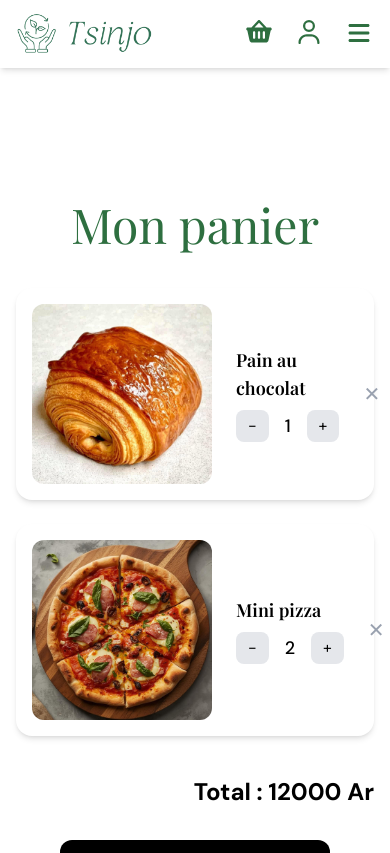
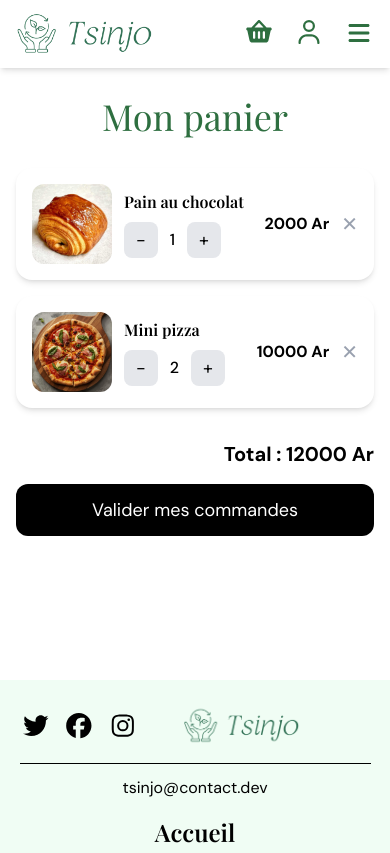
Before and after one commit to ItokianaRAKT/anti-gaspillage, a React (Vite) app: page /Panier in a window 390 px wide. Shown: the top 853 px of the page. Built offline with nearby package versions, Linux system fonts and the light colour scheme.

Commit message:
feat: make cart  page responsive

```diff
--- a/src/components/cartePanier.tsx
+++ b/src/components/cartePanier.tsx
@@ -22,55 +22,47 @@ export default function CartItem({
   const total = price * quantity;
 
   return (
-    <div className="w-full  bg-white rounded-2xl shadow-md p-4 flex items-center gap-6">
+    <div className="w-full bg-white rounded-2xl shadow-md p-4 flex items-center gap-3 md:gap-6">
 
-      {/* Image */}
       <img
         src={image}
         alt={name}
-        className="w-45 aspect-square object-cover rounded-xl"
+        className="w-20 md:w-36 aspect-square object-cover rounded-xl shrink-0"
       />
 
-      {/* Infos */}
-      <div className="flex flex-col grow">
-        <h3 className="text-lg font-semibold">{name}</h3>
+      <div className="flex flex-col grow min-w-0">
+        <h3 className="text-base md:text-lg font-semibold truncate">{name}</h3>
 
-        {/* Compteur */}
-        <div className="flex items-center gap-4 mt-2">
+        <div className="flex items-center gap-3 mt-2">
           <button
             onClick={onDecrease}
-            className="px-3 py-1 bg-gray-200 rounded-lg"
+            className="px-3 py-1 bg-gray-200 rounded-lg text-lg"
           >
             -
           </button>
-
-          <span className="text-lg font-medium">{quantity}</span>
-
+          <span className="text-base md:text-lg font-medium">{quantity}</span>
           <button
             onClick={onIncrease}
             disabled={quantity >= maxStock}
-  className="px-3 py-1 bg-gray-200 rounded-lg disabled:opacity-40"
+            className="px-3 py-1 bg-gray-200 rounded-lg text-lg disabled:opacity-40"
           >
             +
           </button>
         </div>
-
       </div>
 
+      {/* Prix total */}
+      <div className="text-base md:text-lg font-bold shrink-0">
+        {total} Ar
+      </div>
+
+      {/* Supprimer */}
       <button
         onClick={onRemove}
-    className="text-gray-400 hover:text-red-500 text-xl"
+        className="text-gray-400 hover:text-red-500 text-xl shrink-0"
       >
         ✕
       </button>
-
-
-      {/* Prix total produit */}
-      <div className="text-lg font-bold">
-        {total} Ar
-      </div>
-
-
     </div>
   );
 }
--- a/src/components/confiance.tsx
+++ b/src/components/confiance.tsx
@@ -6,7 +6,7 @@ const Confiance = () => {
             <img
                 src={fondConfiance}
                 alt=""
-                className="w-full h-[55vh] md:h-[65vh] lg:h-[70vh] object-cover border border-gray-600 shadow-gray-900 shadow-2xl"
+                className="w-full h-[55vh] md:h-[65vh] lg:h-[70vh] object-cover border border-gray-600 shadow-gray-300 shadow-xl"
             />
 
             <div className="absolute inset-0 flex flex-col justify-center items-center px-6 md:px-16 lg:px-24">
--- a/src/components/formPub.tsx
+++ b/src/components/formPub.tsx
@@ -1,4 +1,5 @@
 import { useState } from "react";
+
 const units = [
   "pièce",
   "pack",
@@ -43,31 +44,30 @@ const handleFileChange = (e: React.ChangeEvent<HTMLInputElement>) => {
     form.expiryDate;
 
   return (
-    <section className="w-full">
+    <section className="w-full px-4 md:px-8">
+      <div className="max-w-6xl mt-24 md:mt-32 mx-auto p-6 md:p-10 rounded-2xl shadow-lg">
 
-    <div className="max-w-6xl mt-50 mx-auto p-6 rounded-2xl shadow-lg">
-  <p className="text-primaryGreen text-5xl font-titre mb-13 text-center">
+        <p className="text-primaryGreen text-4xl md:text-5xl font-titre mb-10 text-center">
           Publier un produit
         </p>
 
-  <div className="flex flex-col md:flex-row gap-20">
+        <div className="flex flex-col md:flex-row gap-10 md:gap-20">
 
           <div className="flex-1 flex flex-col gap-4">
-
             <input
               type="text"
               name="name"
               placeholder="Nom du produit"
               value={form.name}
               onChange={handleChange}
-        className="border rounded-lg p-3"
+              className="border rounded-lg p-3 text-base md:text-lg"
             />
 
             <select
               name="type"
               value={form.type}
               onChange={handleChange}
-        className="border rounded-lg p-3"
+              className="border rounded-lg p-3 text-base md:text-lg"
             >
               <option value="">Type de produit</option>
               <option>Pain & pâtisserie</option>
@@ -80,17 +80,16 @@ const handleFileChange = (e: React.ChangeEvent<HTMLInputElement>) => {
               <input
                 type="number"
                 name="price"
-          placeholder="Prix unitaire en Ariary"
+                placeholder="Prix en Ariary"
                 value={form.price}
                 onChange={handleChange}
-          className="border rounded-lg p-3 w-2/3"
+                className="border rounded-lg p-3 w-2/3 text-base md:text-lg"
               />
-
               <select
                 name="unit"
                 value={form.unit}
                 onChange={handleChange}
-          className="border rounded-lg p-3 w-1/3"
+                className="border rounded-lg p-3 w-1/3 text-base md:text-lg"
               >
                 {units.map((unit) => (
                   <option key={unit}>{unit}</option>
@@ -104,7 +103,7 @@ const handleFileChange = (e: React.ChangeEvent<HTMLInputElement>) => {
               placeholder={`Stock disponible (${form.unit}${form.unit === "pièce" ? "s" : ""})`}
               value={form.stock}
               onChange={handleChange}
-        className="border rounded-lg p-3"
+              className="border rounded-lg p-3 text-base md:text-lg"
             />
 
             <input
@@ -112,7 +111,7 @@ const handleFileChange = (e: React.ChangeEvent<HTMLInputElement>) => {
               name="expiryDate"
               value={form.expiryDate}
               onChange={handleChange}
-        className="border rounded-lg p-3"
+              className="border rounded-lg p-3 text-base md:text-lg"
             />
 
             <input
@@ -120,7 +119,7 @@ const handleFileChange = (e: React.ChangeEvent<HTMLInputElement>) => {
               name="address"
               value={form.address}
               onChange={handleChange}
-        className="border rounded-lg p-3"
+              className="border rounded-lg p-3 text-base md:text-lg"
             />
 
             <input
@@ -128,13 +127,12 @@ const handleFileChange = (e: React.ChangeEvent<HTMLInputElement>) => {
               name="pickupTime"
               value={form.pickupTime}
               onChange={handleChange}
-        className="border rounded-lg p-3"
+              className="border rounded-lg p-3 text-base md:text-lg"
             />
           </div>
 
           <div className="flex-1 flex flex-col items-center gap-5">
-
-      <div className="w-[40vh] aspect-square border-2 border-dashed rounded-xl flex items-center justify-center overflow-hidden bg-white">
+            <div className="w-full max-w-[40vh] aspect-square border-2 border-dashed rounded-xl flex items-center justify-center overflow-hidden bg-white">
               {form.image ? (
                 <img
                   src={URL.createObjectURL(form.image)}
@@ -142,9 +140,7 @@ const handleFileChange = (e: React.ChangeEvent<HTMLInputElement>) => {
                   className="w-full h-full object-cover"
                 />
               ) : (
-          <span className="text-gray-400 text-sm">
-            image
-          </span>
+                <span className="text-gray-400 text-sm">image</span>
               )}
             </div>
 
@@ -153,11 +149,11 @@ const handleFileChange = (e: React.ChangeEvent<HTMLInputElement>) => {
               accept="image/*"
               onChange={handleFileChange}
               id="imageUpload"
-        className="hidden border border-solid"
+              className="hidden"
             />
             <label
               htmlFor="imageUpload"
-  className="cursor-pointer bg-white text-black border border-solid px-4 py-2 rounded-lg text-center w-[40vh]"
+              className="cursor-pointer bg-white text-black border border-solid px-4 py-2 rounded-lg text-center w-full max-w-[40vh]"
             >
               {form.image ? form.image.name : "Choisir une image"}
             </label>
@@ -168,7 +164,7 @@ const handleFileChange = (e: React.ChangeEvent<HTMLInputElement>) => {
         <div className="flex justify-center mt-8">
           <button
             disabled={!isValid}
-      className={`px-8 py-3 rounded-xl font-medium transition
+            className={`px-8 py-3 rounded-xl font-medium transition text-lg
               ${isValid
                 ? "bg-black text-white hover:opacity-90"
                 : "bg-gray-300 text-gray-500 cursor-not-allowed"}`}
@@ -179,6 +175,7 @@ const handleFileChange = (e: React.ChangeEvent<HTMLInputElement>) => {
 
       </div>
     </section>
-)
+  );
 }
-export default PublishProductForm
+
+export default PublishProductForm;
--- a/src/components/pagePanier.tsx
+++ b/src/components/pagePanier.tsx
@@ -2,32 +2,17 @@ import { useState } from "react";
 import CartePanier from "./cartePanier";
 import pizza from "../assets/pizza.jpg"
 import painChoco from "../assets/painChoco.jpg"
+
 export default function CartPage() {
   const [items, setItems] = useState([
-    {
-      id: 1,
-      name: "Pain au chocolat",
-      image: painChoco,
-      price: 2000,
-      quantity: 1,
-      stock: 5,
-    },
-    {
-      id: 2,
-      name: "Mini pizza",
-      image: pizza,
-      price: 5000,
-      quantity: 2,
-      stock: 3,
-    },
+    { id: 1, name: "Pain au chocolat", image: painChoco, price: 2000, quantity: 1, stock: 5 },
+    { id: 2, name: "Mini pizza", image: pizza, price: 5000, quantity: 2, stock: 3 },
   ]);
 
   const increase = (id: number) => {
     setItems((prev) =>
       prev.map((item) =>
-        item.id === id
-          ? { ...item, quantity: item.quantity + 1 }
-          : item
+        item.id === id ? { ...item, quantity: item.quantity + 1 } : item
       )
     );
   };
@@ -42,23 +27,27 @@ export default function CartPage() {
     );
   };
 
+  const removeItem = (id: number) => {
+    setItems((prev) => prev.filter((item) => item.id !== id));
+  };
+
   const totalCart = items.reduce(
     (acc, item) => acc + item.price * item.quantity,
     0
   );
 
-  const removeItem = (id: number) => {
-  setItems((prev) => prev.filter((item) => item.id !== id));
-};
+  return (
+    <div className="max-w-7xl mx-auto mt-24 md:mt-45 px-4 md:px-8 pb-16">
 
-  return (
-    <div className="max-w-7xl mx-auto mt-50 px-4">
-
-      <h1 className="text-primaryGreen text-5xl font-titre mb-10 text-center">
+      <h1 className="text-primaryGreen text-4xl md:text-5xl font-titre mb-8 md:mb-10 text-center">
         Mon panier
       </h1>
 
-      <div className="flex flex-col gap-6">
+      {items.length === 0 ? (
+        <p className="text-center text-gray-400 text-xl mt-20">Votre panier est vide.</p>
+      ) : (
+        <>
+          <div className="flex flex-col gap-4 md:gap-6">
             {items.map((item) => (
               <CartePanier
                 key={item.id}
@@ -74,15 +63,16 @@ export default function CartPage() {
             ))}
           </div>
 
-      {/* Total général */}
-      <div className="mt-10 text-right text-2xl font-bold">
+          <div className="mt-8 md:mt-10 flex flex-col items-end gap-4">
+            <p className="text-xl md:text-2xl font-bold">
               Total : {totalCart} Ar
-      </div>
-      <div className="mt-8 flex justify-center">
-  <button className="bg-black text-white px-8 py-3 rounded-xl text-lg hover:opacity-90 hover:bg-primaryGreen   transition">
+            </p>
+            <button className="w-full md:w-auto bg-black text-white px-8 py-3 rounded-xl text-lg hover:opacity-90 hover:bg-primaryGreen transition">
               Valider mes commandes
             </button>
           </div>
+        </>
+      )}
     </div>
   );
 }
```
Lines whose indentation alone changed are shown as unchanged.
